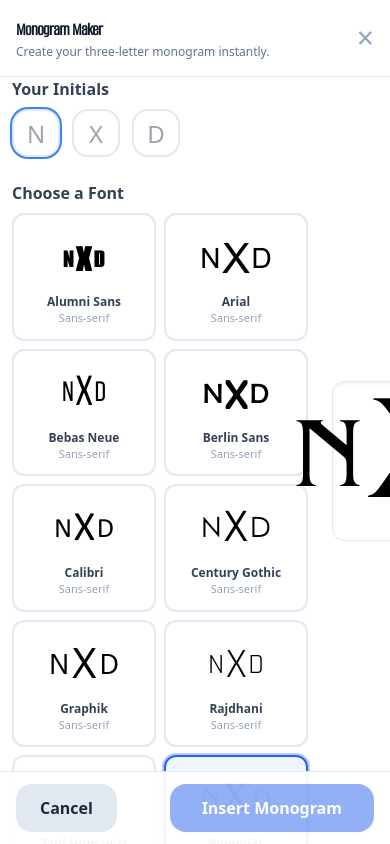
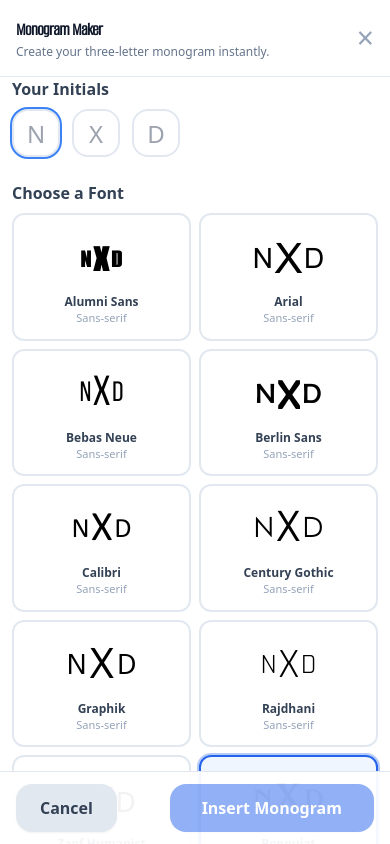
Before and after one commit to Arch-Tom/archfonthub, a React (Vite) app: page / in a window 390 px wide. Both pictures are taken after a click on the button "Open Monogram Maker". Shown: the part 2732-3576 px from the top of the page. Built offline with nearby package versions, Linux system fonts and the light colour scheme; a web font is replaced by a local one.

Commit message:
Updating display for MonogramMaker.jsx on mobile

```diff
--- a/src/MonogramMaker.jsx
+++ b/src/MonogramMaker.jsx
@@ -34,7 +34,6 @@ export default function MonogramMaker({ fontLibrary, onClose, onInsert }) {
     useEffect(() => {
         setActiveStyle(Object.keys(selectedFont.styles)[0]);
     }, [selectedFont]);
-
 
     // --- HANDLERS ---
 
@@ -99,10 +98,10 @@ export default function MonogramMaker({ fontLibrary, onClose, onInsert }) {
                     </button>
                 </header>
 
-                {/* Main Content */}
-                <div className="flex-1 flex flex-row overflow-y-auto">
-                    {/* === Controls: left side === */}
-                    <section className="w-full md:w-1/2 flex flex-col gap-6 px-3 sm:p-5 pb-28 sm:pb-0 max-w-xl min-w-[320px]">
+                {/* --- MAIN CONTENT: MOBILE FRIENDLY! --- */}
+                <div className="flex-1 flex flex-col md:flex-row overflow-y-auto">
+                    {/* Controls Area */}
+                    <section className="w-full md:w-1/2 flex flex-col gap-6 px-3 sm:p-5 pb-6 md:pb-0 max-w-xl min-w-[320px]">
                         {/* Initials input */}
                         <div>
                             <h3 className="text-base sm:text-lg font-semibold text-slate-700 mb-2 sm:mb-3">Your Initials</h3>
@@ -174,9 +173,9 @@ export default function MonogramMaker({ fontLibrary, onClose, onInsert }) {
                         </div>
                     </section>
 
-                    {/* === Preview: right side === */}
-                    <aside className="flex-1 flex flex-col items-center justify-center bg-white md:bg-gradient-to-tr md:from-blue-50 md:to-white px-3 sm:p-5 pt-5 sm:pt-5 min-w-[200px]">
-                        <div className="w-full h-40 sm:h-56 md:h-[70%] flex items-center justify-center rounded-xl border border-slate-200 shadow-inner bg-white mb-5 sm:mb-6">
+                    {/* Preview Area - below controls on mobile, right on desktop */}
+                    <div className="w-full md:w-1/2 flex flex-col items-center justify-center bg-white md:bg-gradient-to-tr md:from-blue-50 md:to-white px-3 sm:p-5 pt-3 sm:pt-5 min-w-[200px]">
+                        <div className="w-full max-w-full md:max-w-[430px] h-40 sm:h-56 md:h-[70%] flex items-center justify-center rounded-xl border border-slate-200 shadow-inner bg-white mb-5 sm:mb-6 overflow-x-auto">
                             <MonogramPreview
                                 first={initials[0] || 'N'}
                                 middle={initials[1] || 'X'}
@@ -184,10 +183,19 @@ export default function MonogramMaker({ fontLibrary, onClose, onInsert }) {
                                 fontFamily={selectedFont.styles[activeStyle]}
                                 fontSize={fontSize}
                                 middleScale={1.5}
-                                style={{ width: '100%', height: '100%' }}
+                                style={{
+                                    width: '100%',
+                                    maxWidth: '100%',
+                                    height: '100%',
+                                    overflow: 'hidden',
+                                    display: 'flex',
+                                    justifyContent: 'center',
+                                    alignItems: 'center',
+                                    whiteSpace: 'nowrap',
+                                }}
                             />
                         </div>
-                    </aside>
+                    </div>
                 </div>
 
                 {/* Footer Actions */}
@@ -201,7 +209,7 @@ export default function MonogramMaker({ fontLibrary, onClose, onInsert }) {
                     </button>
                     <button
                         onClick={onClose}
-                        className="px-6 py-3 bg-slate-200 text-slate-800 rounded-2xl hover:bg-slate-300 font-semibold transition-colors text-base"
+                        className="px-6 py-3 bg-slate-200 text-slate-700 rounded-2xl hover:bg-slate-300 font-semibold transition-colors shadow-sm text-base"
                     >
                         Cancel
                     </button>
```
